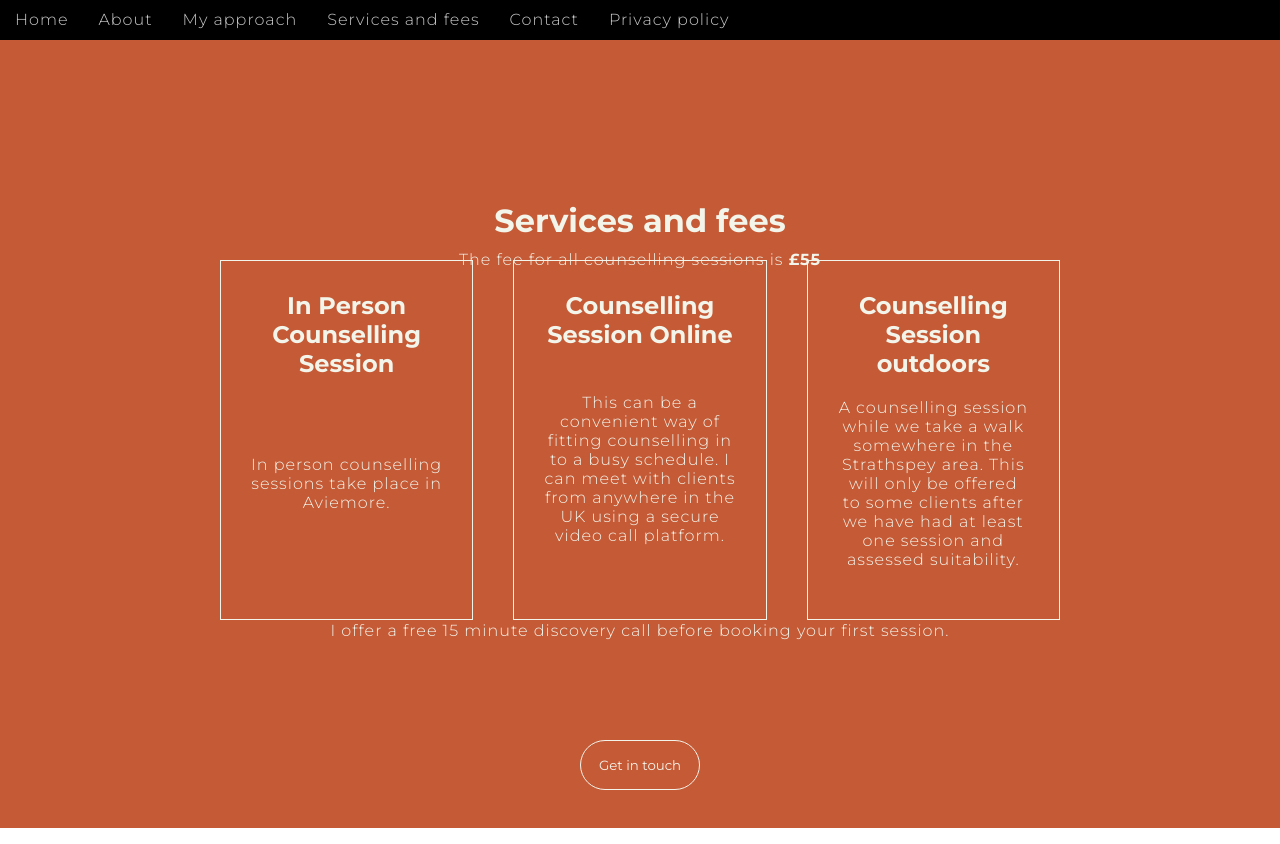
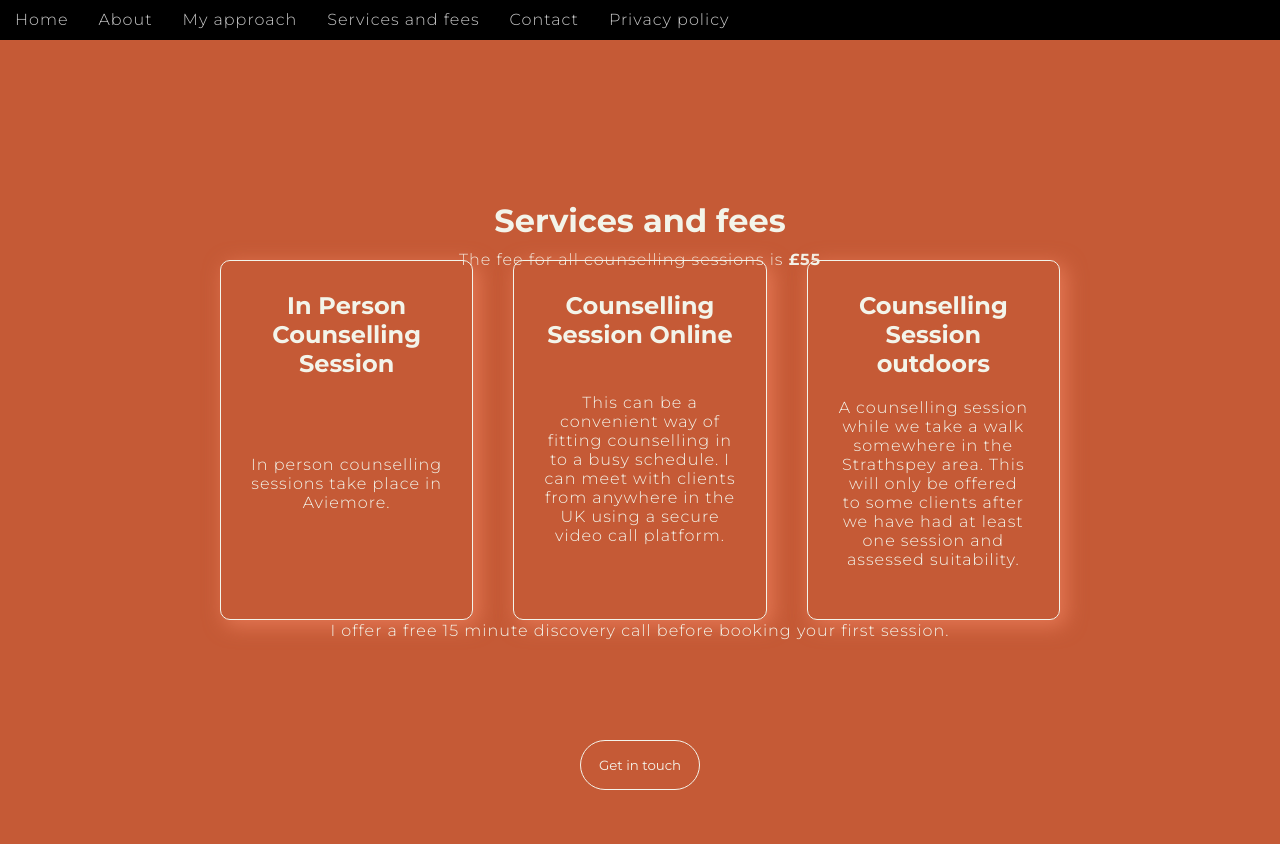
Before and after one commit to PeachyOmnivore/WellGroundedCounselling, a React (Vite) app: page /services-and-fees in a window 1280 px wide. Built offline with nearby package versions, Linux system fonts and the light colour scheme.

Commit message:
style: added box styling and page height change

```diff
--- a/src/pages/servicesAndFees/servicesAndFees.css
+++ b/src/pages/servicesAndFees/servicesAndFees.css
@@ -1,7 +1,7 @@
 .services-and-fee-container {
   display: grid;
   grid-template-rows: repeat(3, 200px) 50px ;
-  height: 86vh;
+  height: 88vh;
 
   place-items: center;;
   padding: 100px 200px 0px 200px;
@@ -30,6 +30,8 @@
 .types-of-counselling section {
   display: grid;
   border: solid 1px #f3f4ea;
+  border-radius: 10px;
+  box-shadow: rgba(235, 125, 89, 0.826) 5px 5px 20px 1px;
   margin: 20px;
   padding: 30px;
 }
```
